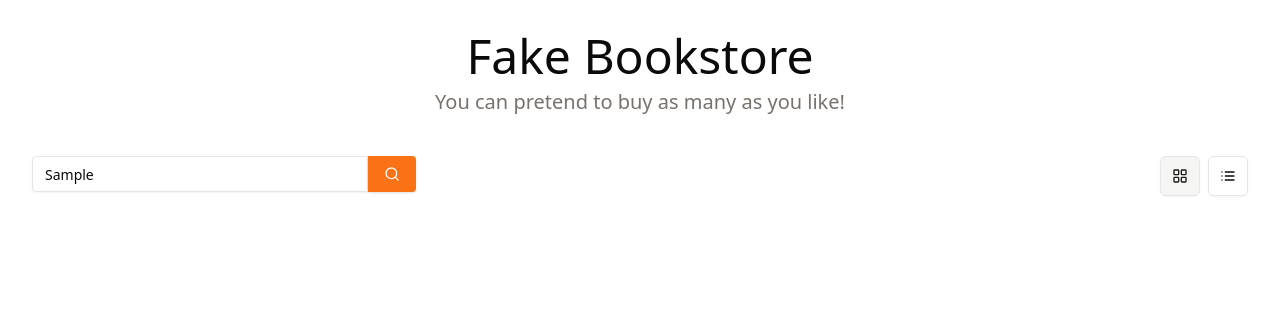
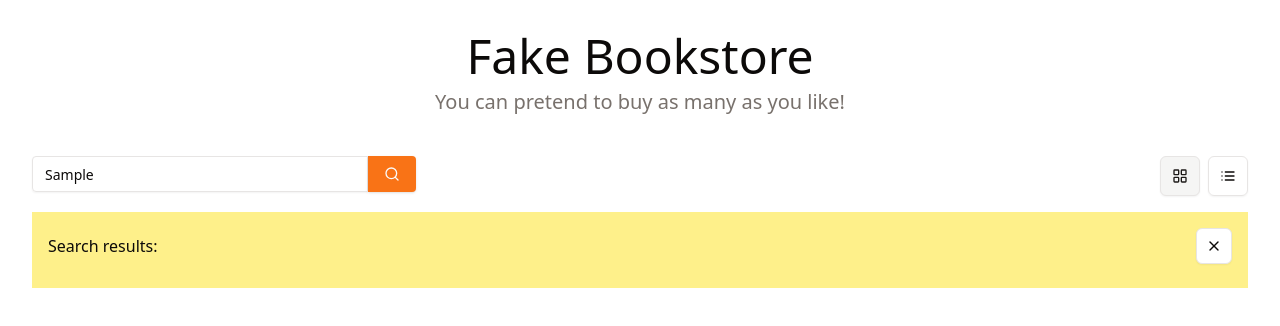
Before and after one commit to pearlbea/bookstore, a React (Vite) app: page / in a window 1280 px wide. Both pictures are taken after typing "Sample" into the empty fields and a click on the button 392 px from the left and 174 px from the top of the page. Shown: the top 326 px of the page. Built offline with nearby package versions, Linux system fonts and the light colour scheme.

Commit message:
Format search results

```diff
--- a/src/components/book-list/book-list.tsx
+++ b/src/components/book-list/book-list.tsx
@@ -4,9 +4,10 @@ import { useState } from "react";
 import { type Book, inventory } from "../../../data";
 import { BookCard } from "../book/book";
 import { Toggle } from "../ui/toggle";
-import { LayoutGrid, List } from "lucide-react";
+import { X, LayoutGrid, List } from "lucide-react";
 import { VisuallyHidden } from "../visually-hidden/visually-hidden";
 import { Table, TableBody, TableCell, TableRow } from "@/components/ui/table";
+import { Button } from "@/components/ui/button";
 import styles from "./book-list.module.css";
 import { BookDetail } from "../book-detail/book-detail";
 import { Search } from "../search/search";
@@ -15,6 +16,8 @@ export function BookList() {
   // grid or list
   const [view, setView] = useState("grid");
   const [books, setBooks] = useState(inventory);
+  const [searchValue, setSearchValue] = useState("");
+  const [filtered, setFiltered] = useState(false);
 
   function handleSearch(value: string) {
     const filteredBooks = inventory.filter((item) => {
@@ -24,12 +27,22 @@ export function BookList() {
       );
     });
     setBooks(filteredBooks);
+    setFiltered(true);
+  }
+
+  function cancelSearch() {
+    setBooks(inventory);
+    setFiltered(false);
   }
 
   return (
     <div>
       <div className="flex justify-between gap-2">
-        <Search onSubmitSearch={handleSearch} />
+        <Search
+          onSubmitSearch={handleSearch}
+          searchValue={searchValue}
+          setSearchValue={setSearchValue}
+        />
         <div className="flex justify-end gap-2 mb-4">
           <Toggle
             defaultPressed={true}
@@ -52,9 +65,17 @@ export function BookList() {
           </Toggle>
         </div>
       </div>
-
+      <div className={filtered ? "bg-yellow-200 p-4" : ""}>
+        {filtered ? (
+          <div className="flex justify-between items-center pb-2">
+            Search results:
+            <Button variant="outline" size="icon" onClick={cancelSearch}>
+              <X />
+            </Button>
+          </div>
+        ) : null}
         {view === "grid" ? (
-        <div className={styles.bookList}>
+          <div className={`${styles.bookList}`}>
             {books.map((book: Book) => (
               <BookCard key={book.id} book={book} />
             ))}
@@ -79,5 +100,6 @@ export function BookList() {
           </div>
         )}
       </div>
+    </div>
   );
 }
--- a/src/components/search/search.tsx
+++ b/src/components/search/search.tsx
@@ -1,18 +1,20 @@
-import { useState, FormEvent } from "react";
+import { FormEvent } from "react";
 import { Input } from "@/components/ui/input";
 import { Button } from "@/components/ui/button";
 import { SearchIcon } from "lucide-react";
 
 export function Search({
   onSubmitSearch,
+  searchValue,
+  setSearchValue,
 }: {
   onSubmitSearch: (value: string) => void;
+  searchValue: string;
+  setSearchValue: (value: string) => void;
 }) {
-  const [value, setValue] = useState("");
-
   function handleSearch(e: FormEvent<HTMLFormElement>) {
     e.preventDefault();
-    onSubmitSearch(value);
+    onSubmitSearch(searchValue);
   }
 
   return (
@@ -20,9 +22,9 @@ export function Search({
       <Input
         type="text"
         placeholder="Search"
-        onChange={(e) => setValue(e.currentTarget.value)}
+        onChange={(e) => setSearchValue(e.currentTarget.value)}
         className="rounded-none rounded-l focus-visible:border-orange-500 focus-visible:ring-0"
-        value={value}
+        value={searchValue}
       />
       <Button type="submit" className="rounded-none rounded-r ">
         <SearchIcon />
```
Lines whose indentation alone changed are shown as unchanged.
